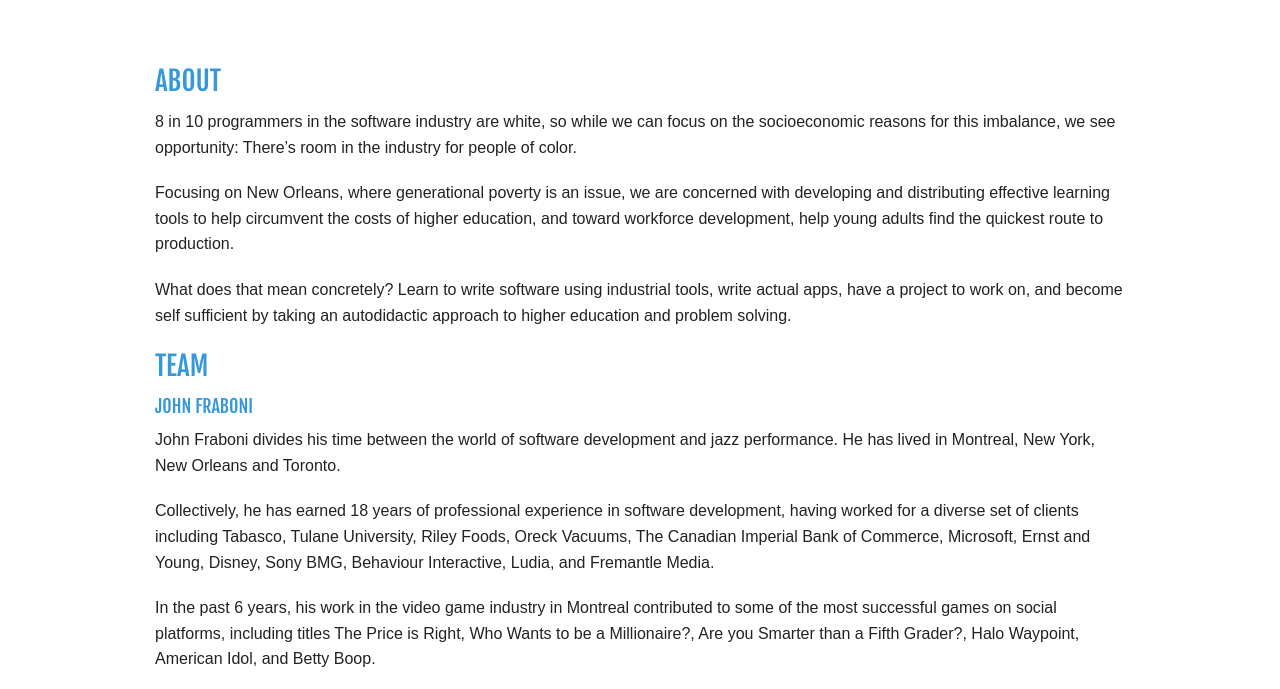
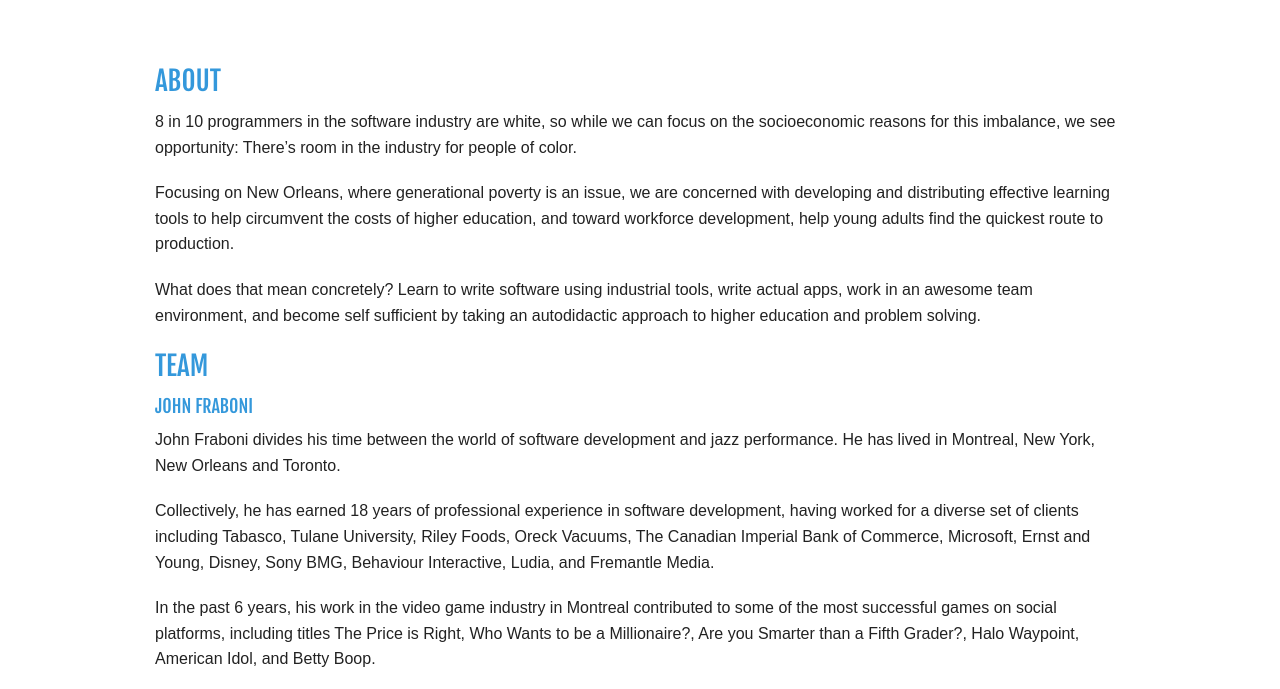
Before and after one commit to OperationSpark/archived-website-markI, a plain HTML site: page about.html in a window 1280 px wide. Shown: the part 87-776 px from the top of the page. Drawn offline with Linux system fonts and the light colour scheme; a web font is replaced by a local one.

Commit message:
* update stuff

```diff
--- a/about.html
+++ b/about.html
@@ -51,7 +51,7 @@
 
         <p>Focusing on New Orleans, where generational poverty is an issue, we are concerned with developing and distributing effective learning tools to help circumvent the costs of higher education, and toward workforce development, help young adults find the quickest route to production.</p>
 
-        <p>What does that mean concretely? Learn to write software using industrial tools, write actual apps, have a project to work on, and become self sufficient by taking an autodidactic approach to higher education and problem solving.</p>
+        <p>What does that mean concretely? Learn to write software using industrial tools, write actual apps, work in an awesome team environment, and become self sufficient by taking an autodidactic approach to higher education and problem solving.</p>
 
         <h3>Team</h3>
         <h5>John Fraboni</h5>
```
Also changed, not shown: contribute.html (+1 -1 lines), img/website-header.png (added).
